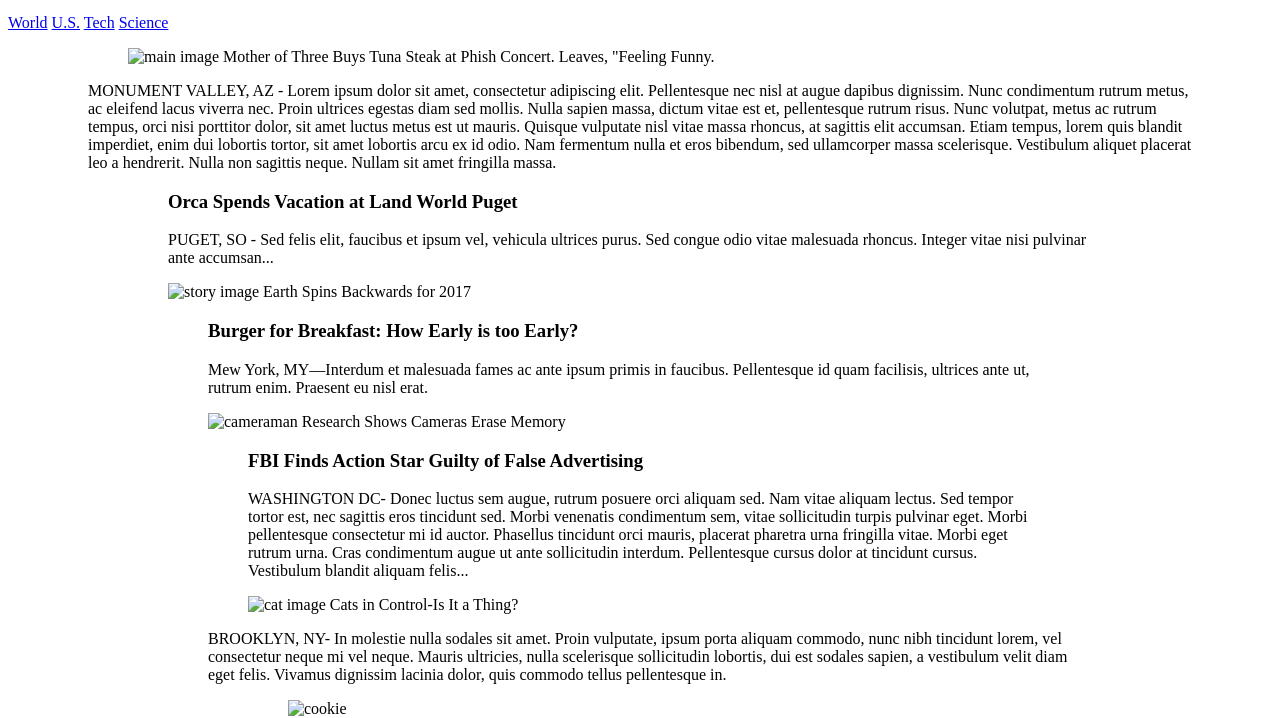
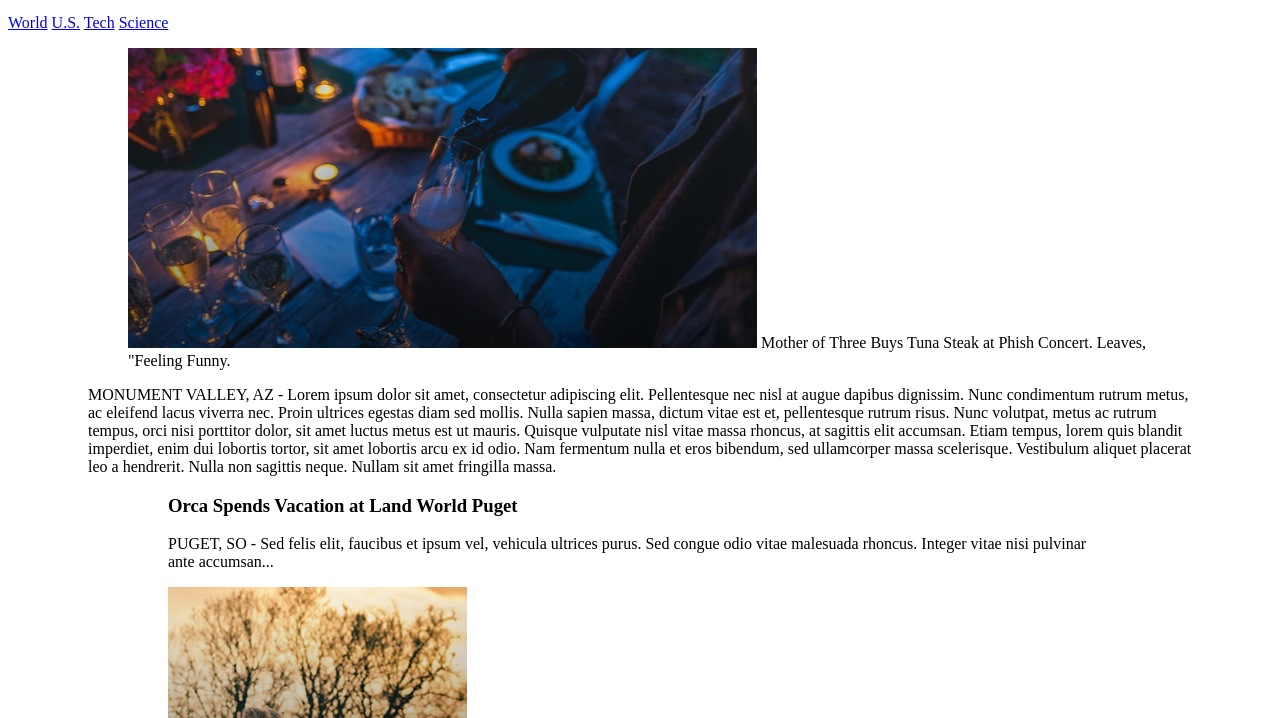
Before and after one commit to Jacuzzy/mytimes, a plain HTML site: page index.html in a window 1280 px wide. Shown: the part 82-800 px from the top of the page. Drawn offline with Linux system fonts and the light colour scheme; files that its build step writes are made by us from their sources.

Commit message:
extensions

```diff
--- a/index.html
+++ b/index.html
@@ -25,7 +25,7 @@
    <figure class="container">
      <figure class="main">
        <figure class="inner">
-         <img src="./resources/css/images/img-story-main" alt="main image">
+         <img src="./resources/css/images/img-story-main.png" alt="main image">
          <span>Mother of Three Buys Tuna Steak at Phish Concert. Leaves, "Feeling Funny.</span>
        </figure>
          <p>MONUMENT VALLEY, AZ - Lorem ipsum dolor sit amet, consectetur adipiscing elit. Pellentesque nec nisl at augue dapibus dignissim. Nunc condimentum rutrum metus, ac eleifend lacus viverra nec. Proin ultrices egestas diam sed mollis. Nulla sapien massa, dictum vitae est et, pellentesque rutrum risus. Nunc volutpat, metus ac rutrum tempus, orci nisi porttitor dolor, sit amet luctus metus est ut mauris. Quisque vulputate nisl vitae massa rhoncus, at sagittis elit accumsan. Etiam tempus, lorem quis blandit imperdiet, enim dui lobortis tortor, sit amet lobortis arcu ex id odio. Nam fermentum nulla et eros bibendum, sed ullamcorper massa scelerisque. Vestibulum aliquet placerat leo a hendrerit. Nulla non sagittis neque. Nullam sit amet fringilla massa.</p>
@@ -37,7 +37,7 @@
            <p>PUGET, SO - Sed felis elit, faucibus et ipsum vel, vehicula ultrices purus. Sed congue odio vitae malesuada rhoncus. Integer vitae nisi pulvinar ante accumsan...</p>
          </figure>
          <figure class="earth">
-           <img src="./resources/css/images/img-story-2" alt="story image">
+           <img src="./resources/css/images/img-story-2.png" alt="story image">
            <span>Earth Spins Backwards for 2017</span>
          </figure>
          <figure>
@@ -46,7 +46,7 @@
              <p>Mew York, MY—Interdum et malesuada fames ac ante ipsum primis in faucibus. Pellentesque id quam facilisis, ultrices ante ut, rutrum enim. Praesent eu nisl erat.</p>
            </figure>
           <figure class="cameraman">
-            <img src="./resources/css/images/img-story-3" alt="cameraman">
+            <img src="./resources/css/images/img-story-3.png" alt="cameraman">
             <span>Research Shows Cameras Erase Memory</span>
           </figure>
 
@@ -58,7 +58,7 @@
               <p>WASHINGTON DC- Donec luctus sem augue, rutrum posuere orci aliquam sed. Nam vitae aliquam lectus. Sed tempor tortor est, nec sagittis eros tincidunt sed. Morbi venenatis condimentum sem, vitae sollicitudin turpis pulvinar eget. Morbi pellentesque consectetur mi id auctor. Phasellus tincidunt orci mauris, placerat pharetra urna fringilla vitae. Morbi eget rutrum urna. Cras condimentum augue ut ante sollicitudin interdum. Pellentesque cursus dolor at tincidunt cursus. Vestibulum blandit aliquam felis...</p>
             </figure>
             <figure class="cats">
-              <img src="./resources/css/images/img-story-1" alt="cat image">
+              <img src="./resources/css/images/img-story-1.png" alt="cat image">
               <span>Cats in Control-Is It a Thing?</span>
             </figure>
               <span>BROOKLYN, NY- In molestie nulla sodales sit amet. Proin vulputate, ipsum porta aliquam commodo, nunc nibh tincidunt lorem, vel consectetur neque mi vel neque. Mauris ultricies, nulla scelerisque sollicitudin lobortis, dui est sodales sapien, a vestibulum velit diam eget felis. Vivamus dignissim lacinia dolor, quis commodo tellus pellentesque in.</span>
@@ -68,7 +68,7 @@
           <figure class="image column">
             <figure>
               <figure class="cookie">
-                <img src="./resources/css/images/img-news-bite" alt="cookie">
+                <img src="./resources/css/images/img-news-bite.png" alt="cookie">
                 <h3>NEWS BITES</h3>
                 <span class="bite">Cat Emoji Goes Viral</span>
                 <span class="bite">Buy Youtube Views</span>
```
